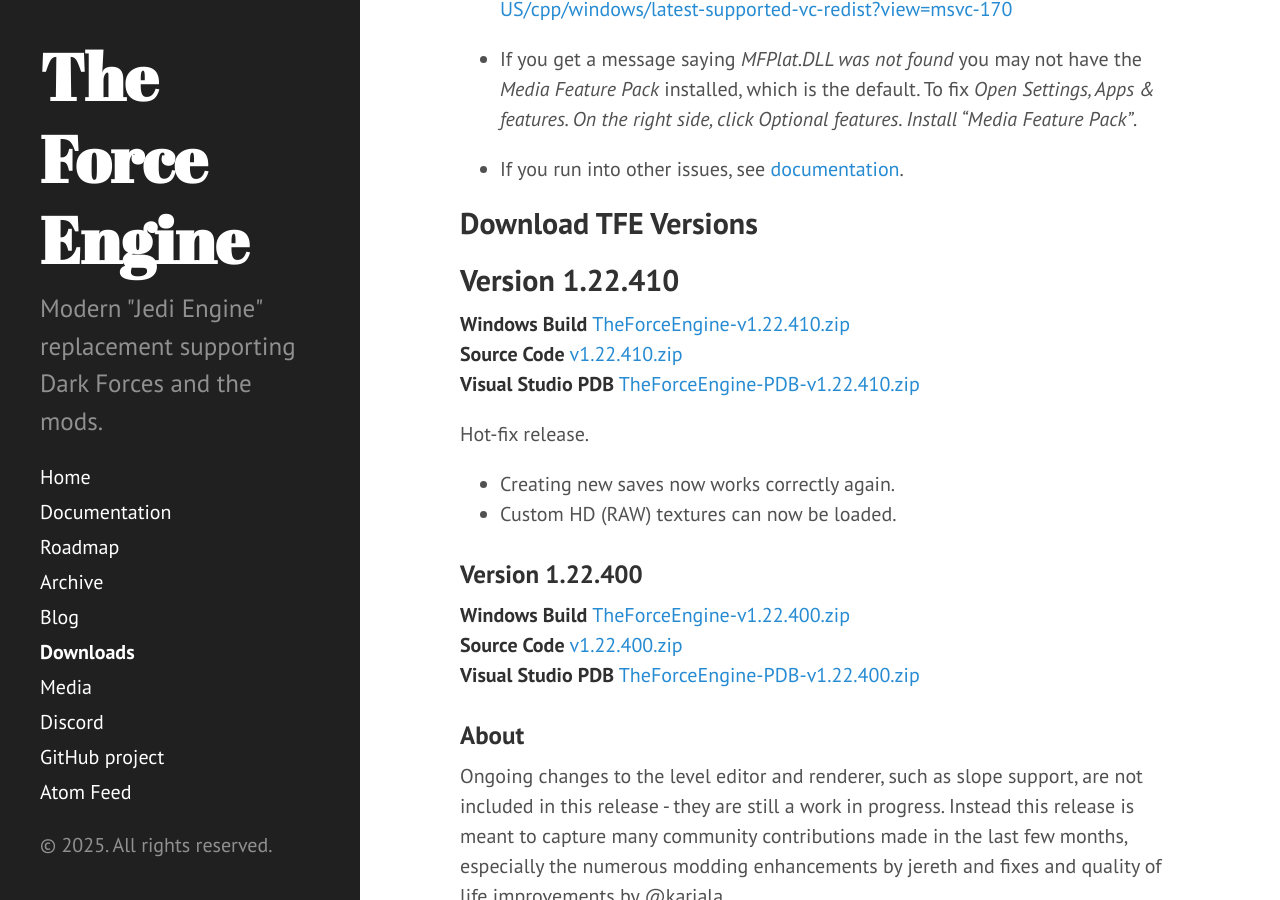
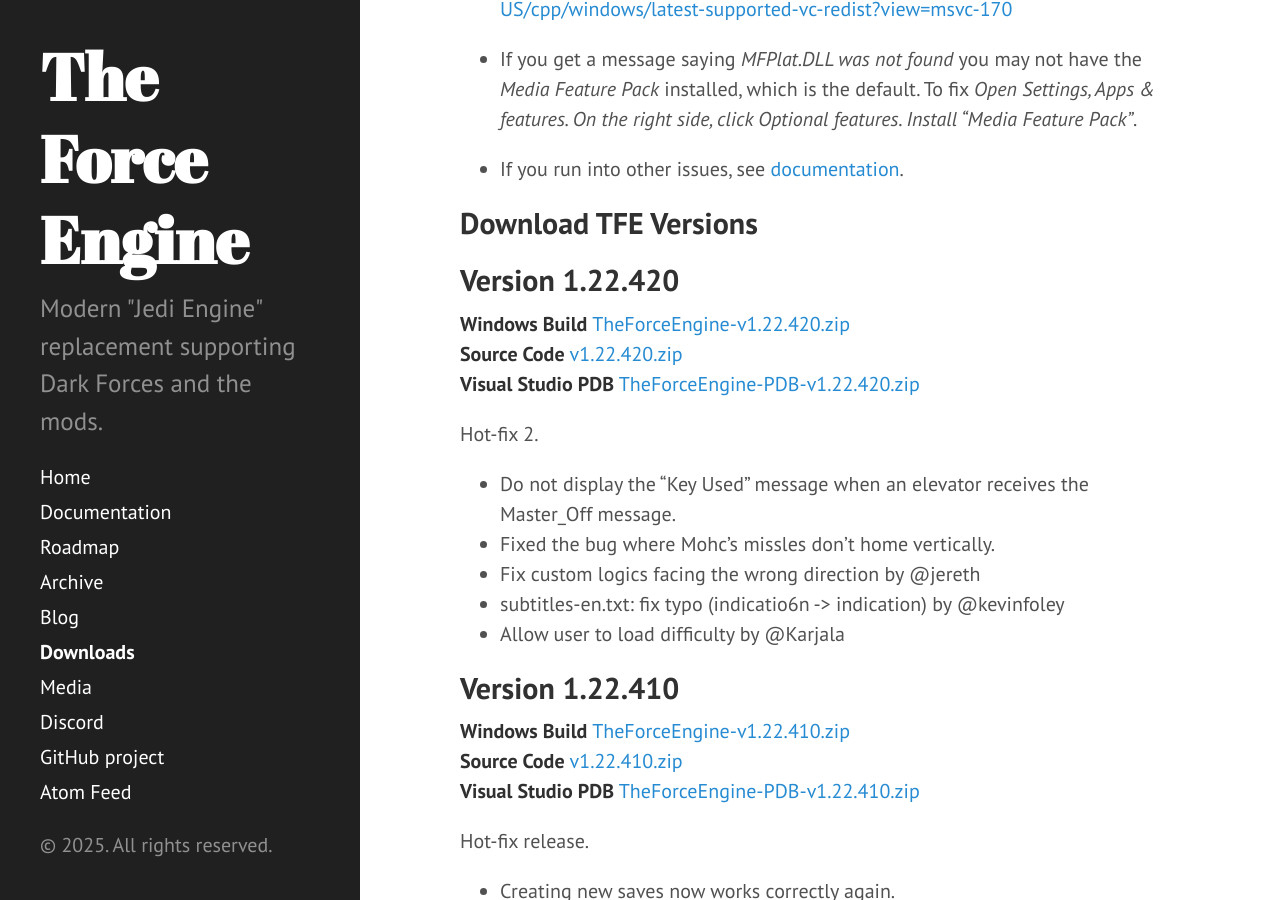
Before and after one commit to TheForceEngine/TheForceEngine.github.io, a Jekyll site: the page built from downloads.md, in a window 1280 px wide and 900 px high, scrolled down 1039 px. Built offline with Jekyll 4.4.1, drawn with Linux system fonts in a browser that asks for light colours; some of the changed text lies outside the part shown.

Commit message:
Update downloads.md

```diff
--- a/downloads.md
+++ b/downloads.md
@@ -29,6 +29,18 @@
 * If you run into other issues, see [documentation](https://theforceengine.github.io/Documentation.html).
 
 ## Download TFE Versions
+## Version 1.22.420
+**Windows Build** [TheForceEngine-v1.22.420.zip](https://github.com/luciusDXL/TheForceEngine/releases/download/v1.22.420/TheForceEngine-v1.22.420.zip) <br>
+**Source Code** [v1.22.420.zip](https://github.com/luciusDXL/TheForceEngine/archive/refs/tags/v1.22.420.zip) <br>
+**Visual Studio PDB** [TheForceEngine-PDB-v1.22.420.zip](https://github.com/luciusDXL/TheForceEngine/releases/download/v1.22.420/TheForceEngine-PDB-v1.22.420.zip)
+
+Hot-fix 2.
+* Do not display the "Key Used" message when an elevator receives the Master_Off message.
+* Fixed the bug where Mohc's missles don't home vertically.
+* Fix custom logics facing the wrong direction by @jereth
+* subtitles-en.txt: fix typo (indicatio6n -> indication) by @kevinfoley
+* Allow user to load difficulty by @Karjala
+
 ## Version 1.22.410
 **Windows Build** [TheForceEngine-v1.22.410.zip](https://github.com/luciusDXL/TheForceEngine/releases/download/v1.22.410/TheForceEngine-v1.22.410.zip) <br>
 **Source Code** [v1.22.410.zip](https://github.com/luciusDXL/TheForceEngine/archive/refs/tags/v1.22.410.zip) <br>
```
Also changed, not shown: other parts of downloads.md (+2 -2 lines).
